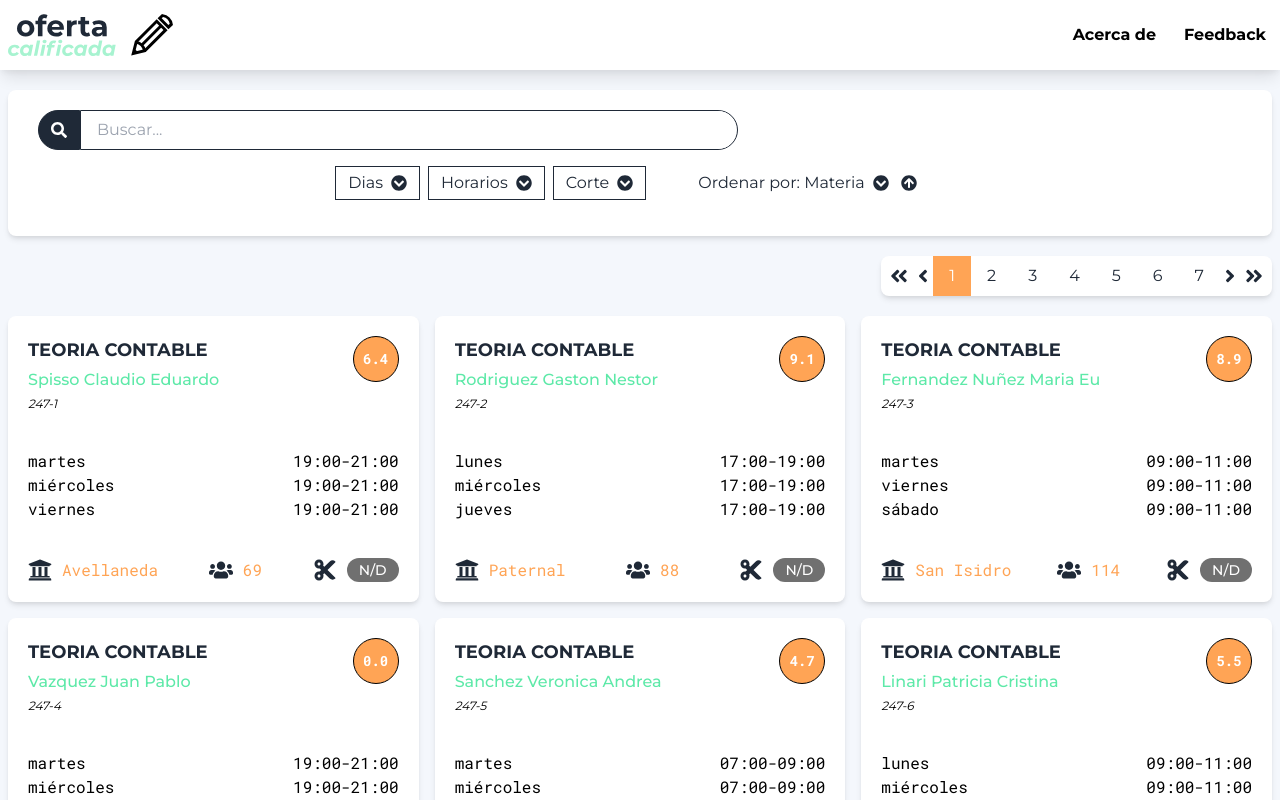
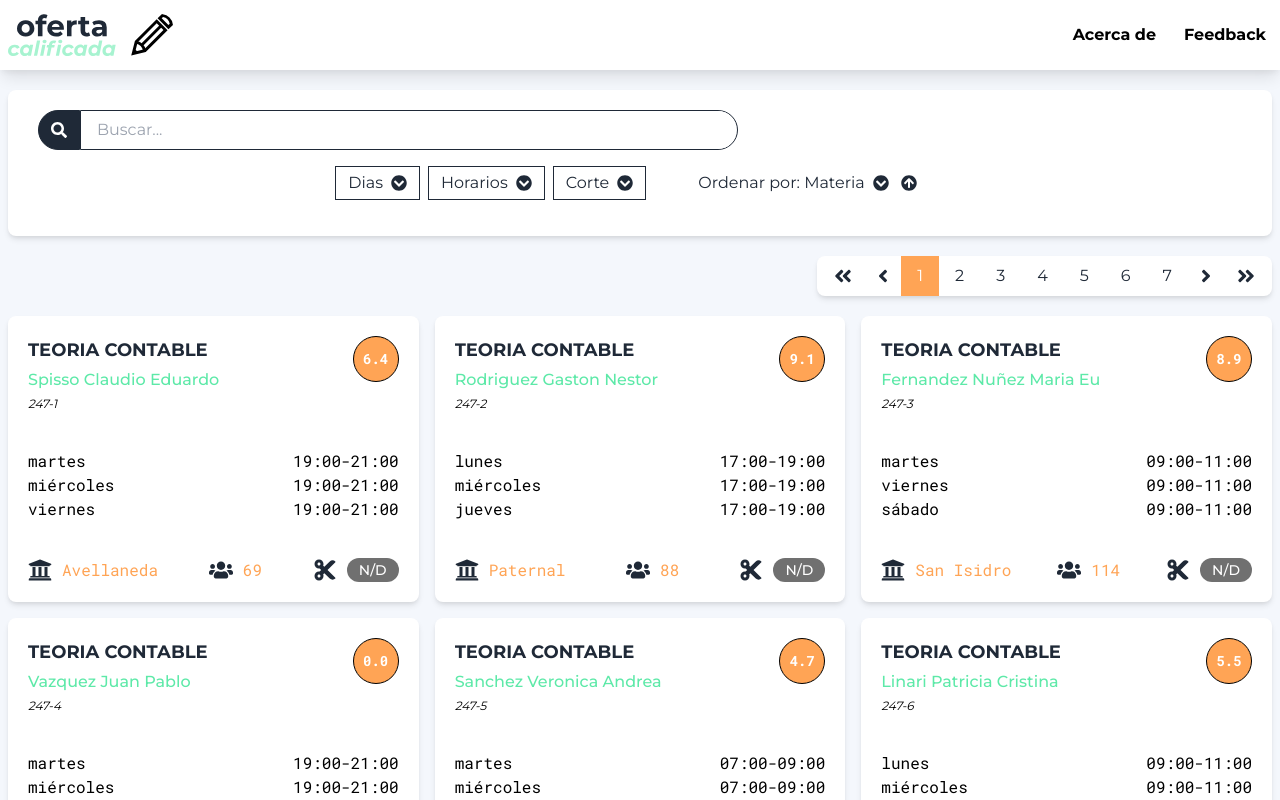
Before and after one commit to ijmorales/oferta-fce, a Next.js app: page /oferta in a window 1280 px wide. Shown: the top 800 px of the page. Built offline with nearby package versions, Linux system fonts and the light colour scheme.

Commit message:
fix: Corrected Filter and padding

```diff
--- a/src/components/pagination/Paginator.js
+++ b/src/components/pagination/Paginator.js
@@ -66,7 +66,7 @@ export default function Paginator({ totalPages, currentPage, selectPage }) {
   const pages = getPages();
 
   return (
-    <Card className="xl:inline-flex  flex text-war-blue flex-grow px-2">
+    <Card className="xl:inline-flex  flex text-war-blue px-2">
       <div
         className="page-item flex flex-col justify-center mr-1"
         onClick={() => selectPageHandler(1)}
@@ -74,7 +74,7 @@ export default function Paginator({ totalPages, currentPage, selectPage }) {
         role="button"
         tabIndex="-1"
       >
-        <div className="flex flex-col justify-center  h-full">
+        <div className="flex flex-col justify-center h-full px-2">
           <FaAngleDoubleLeft className="text-xl" />
         </div>
       </div>
@@ -85,7 +85,7 @@ export default function Paginator({ totalPages, currentPage, selectPage }) {
         role="button"
         tabIndex="-1"
       >
-        <div className="flex flex-col justify-center h-full">
+        <div className="flex flex-col justify-center h-full px-2">
           <FaAngleLeft className="text-xl" />
         </div>
       </div>
@@ -99,7 +99,7 @@ export default function Paginator({ totalPages, currentPage, selectPage }) {
         role="button"
         tabIndex="-1"
       >
-        <div className="flex flex-col justify-center h-full">
+        <div className="flex flex-col justify-center h-full px-2">
           <FaAngleRight className="text-xl" />
         </div>
       </div>
@@ -110,7 +110,7 @@ export default function Paginator({ totalPages, currentPage, selectPage }) {
         role="button"
         tabIndex="-1"
       >
-        <div className="flex flex-col justify-center h-full">
+        <div className="flex flex-col justify-center h-full px-2">
           <FaAngleDoubleRight className="text-xl" />
         </div>
       </div>
```
